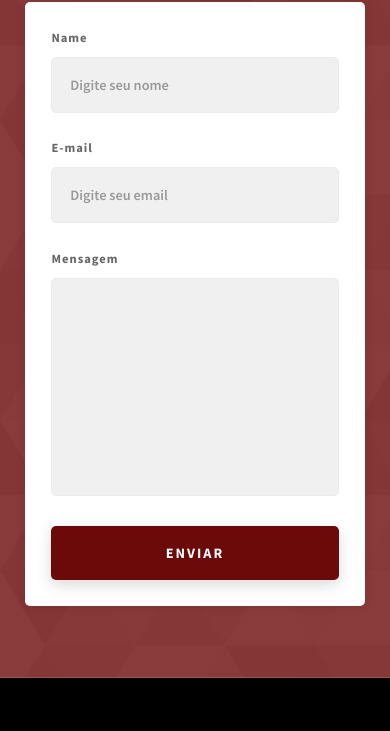
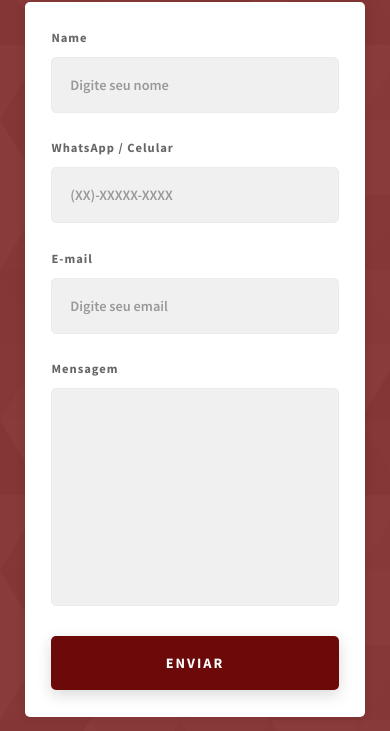
Before and after one commit to AdvocaciaAlbertini/AdvocaciaAlbertini.github.io, a website: page index.html in a window 390 px wide. Shown: the part 5799-6530 px from the top of the page. Drawn offline with Linux system fonts and the light colour scheme.

Commit message:
Insert field phone into form

```diff
--- a/index.html
+++ b/index.html
@@ -272,6 +272,17 @@
                 id="name"/>
             </div>
             <div class="contact__form-field">
+              <label class="contact__form-label" for="name">WhatsApp / Celular</label>
+              <input
+                required
+                placeholder="(XX)-XXXXX-XXXX"
+                type="tel"
+                class="contact__form-input"
+                name="phone"
+                pattern="[0-9]({2})-[0-9]{5}-[0-9]{4}"
+                id="phone"/>
+            </div>
+            <div class="contact__form-field">
               <label class="contact__form-label" for="email">E-mail</label>
               <input
                 required placeholder="Digite seu email"
```
